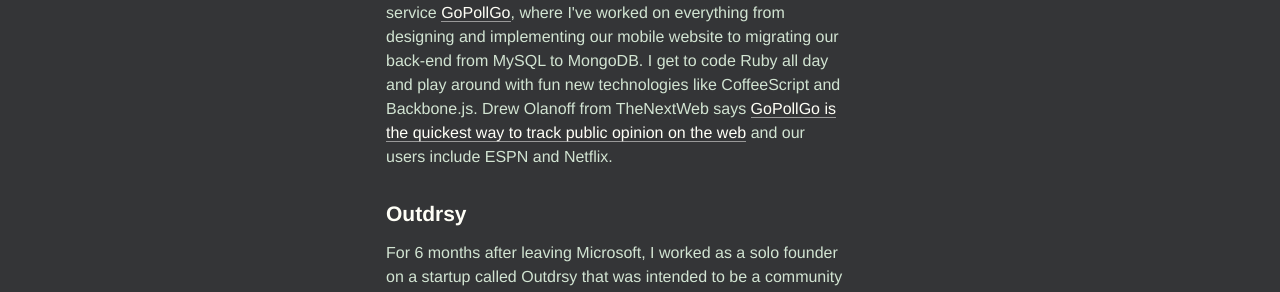
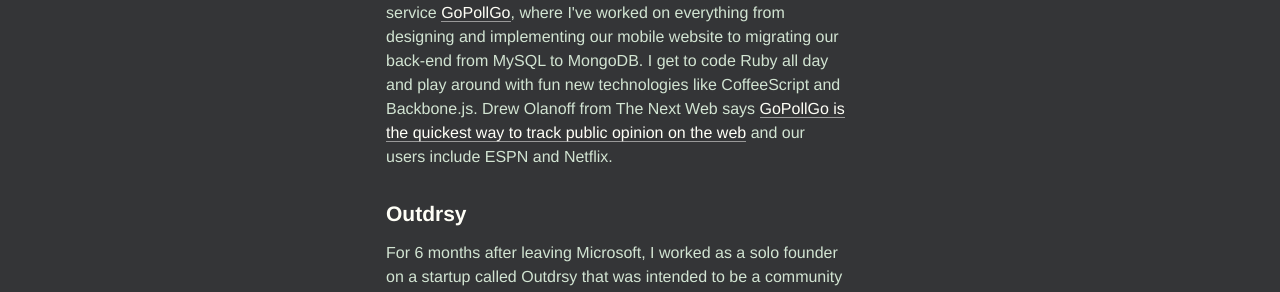
Before and after one commit to samgro/samgro.github.com, a Jekyll site: the page built from projects.html, in a window 1280 px wide. Shown: the part 485-777 px from the top of the page. Built offline with Jekyll 4.4.1, drawn with Linux system fonts in a browser that asks for light colours.

Commit message:
DNS setup. Closes #7. Closes #8.

```diff
--- /dev/null
+++ b/CNAME
@@ -0,0 +1 @@
+samgrossberg.com
--- a/projects.html
+++ b/projects.html
@@ -10,7 +10,7 @@
     <article>
       <p>I am a "full-stack" software developer. The first program I wrote was a quadratic equation solver for TI-83 in 7th grade. Since then I've moved on from programming calculators to developing websites, running machine learning experiments on computational biology data, coding Windows software, building mobile apps, and developing more websites.</p>
       <h2>GoPollGo</h2>
-      <p>I am currently a developer and employee #1 at real-time polling service <a href='http://gopollgo.com/'>GoPollGo</a>, where I've worked on everything from designing and implementing our mobile website to migrating our back-end from MySQL to MongoDB. I get to code Ruby all day and play around with fun new technologies like CoffeeScript and Backbone.js. Drew Olanoff from TheNextWeb says <a href='http://thenextweb.com/apps/2011/10/05/gopollgo-is-the-quickest-way-to-track-public-opinion-on-the-web/' target='_blank'>GoPollGo is the quickest way to track public opinion on the web</a> and our users include ESPN and Netflix.</p>
+      <p>I am currently a developer and employee #1 at real-time polling service <a href='http://gopollgo.com/'>GoPollGo</a>, where I've worked on everything from designing and implementing our mobile website to migrating our back-end from MySQL to MongoDB. I get to code Ruby all day and play around with fun new technologies like CoffeeScript and Backbone.js. Drew Olanoff from The Next Web says <a href='http://thenextweb.com/apps/2011/10/05/gopollgo-is-the-quickest-way-to-track-public-opinion-on-the-web/' target='_blank'>GoPollGo is the quickest way to track public opinion on the web</a> and our users include ESPN and Netflix.</p>
       <h2>Outdrsy</h2>
       <p>For 6 months after leaving Microsoft, I worked as a solo founder on a startup called Outdrsy that was intended to be a community organizing site for outdoor recreation. It didn't pan out, and what I learned from it will be the subject of a blog post in the near future!</p>
       <h2>Microsoft</h2>
```
Also changed, not shown: _posts/2012-01-13-required-reading-for-startup-founders-and-wantrepreneurs.md (renamed from _posts/2012-01-11-required-reading-for-startup-founders-and-wantrepreneurs.md, +1 -0 lines).
